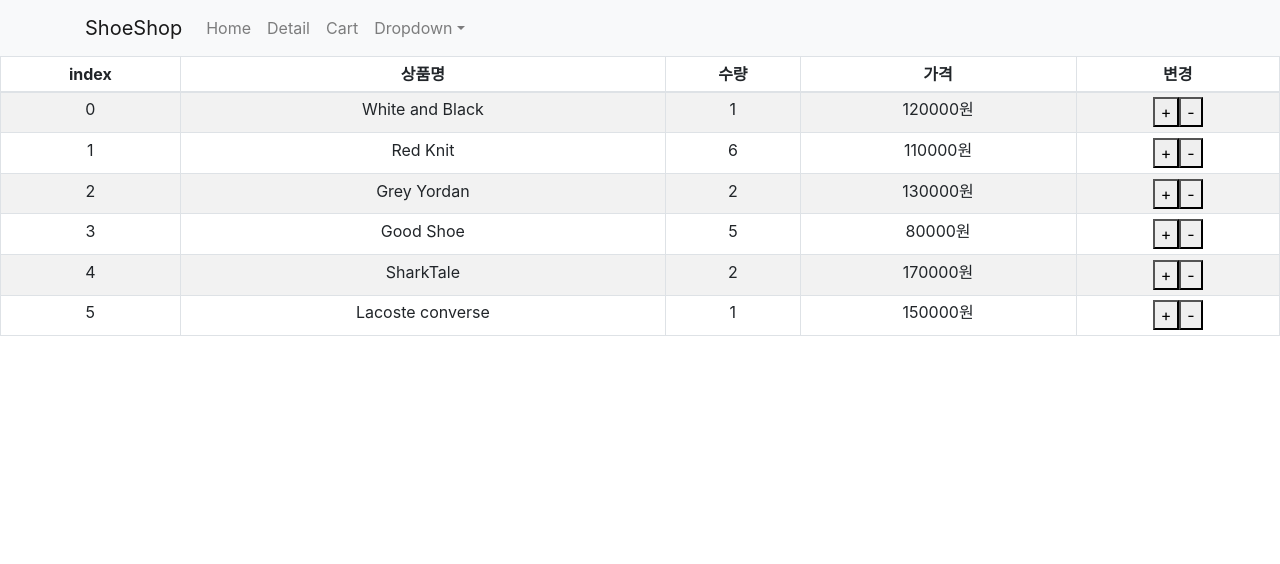
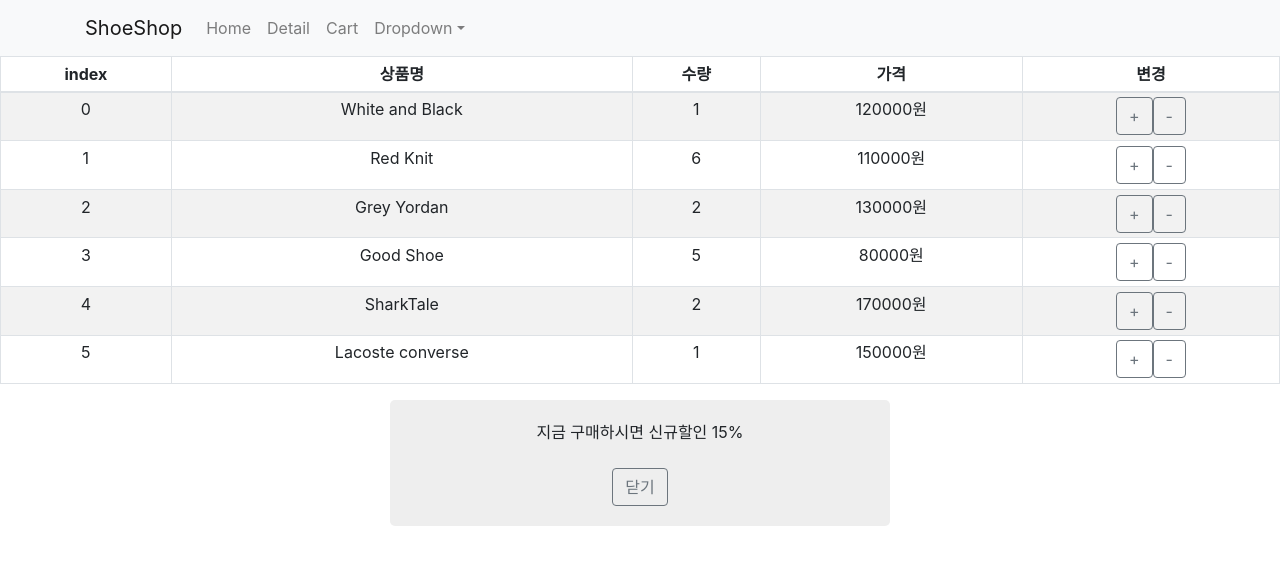
Before and after one commit to k9want/react-shop, a React (Create React App) app: page /cart in a window 1280 px wide. Shown: the top 564 px of the page. Built offline with nearby package versions, Linux system fonts and the light colour scheme.

Commit message:
Redux(3) - reducer 추가 후 combineReducers({ })

```diff
--- a/src/Cart.js
+++ b/src/Cart.js
@@ -28,6 +28,7 @@ function Cart(props) {
                 <td>{shoe.price}원</td>
                 <td>
                   <button
+                    className="btn btn-outline-secondary"
                     onClick={() => {
                       props.dispatch({ type: "수량증가" });
                     }}
@@ -35,6 +36,7 @@ function Cart(props) {
                     +
                   </button>
                   <button
+                    className="btn btn-outline-secondary"
                     onClick={() => {
                       props.dispatch({ type: "수량감소" });
                     }}
@@ -47,13 +49,26 @@ function Cart(props) {
           })}
         </tbody>
       </Table>
+      {props.alertState === true ? (
+        <div className="shoe-alert">
+          <p>지금 구매하시면 신규할인 15%</p>
+          <br />
+          <button
+            className="btn btn-outline-secondary"
+            onClick={() => props.dispatch({ type: "닫기" })}
+          >
+            닫기
+          </button>
+        </div>
+      ) : null}
     </div>
   );
 }
 
 function state를props화(state) {
   return {
-    state: state,
+    state: state.reducer,
+    alertState: state.reducer2,
   };
 }
 export default connect(state를props화)(Cart);
--- a/src/index.js
+++ b/src/index.js
@@ -5,7 +5,16 @@ import App from "./App";
 import reportWebVitals from "./reportWebVitals";
 import { BrowserRouter } from "react-router-dom";
 import { Provider } from "react-redux";
-import { createStore } from "redux";
+import { combineReducers, createStore } from "redux";
+
+let alertCart = true;
+
+function reducer2(state = alertCart, 액션) {
+  if (액션.type === "닫기") {
+    state = false;
+    return state;
+  } else return state;
+}
 
 let 기본state = [
   {
@@ -55,7 +64,7 @@ function reducer(state = 기본state, 액션) {
   } else return state;
 }
 
-let store = createStore(reducer);
+let store = createStore(combineReducers({ reducer, reducer2 }));
 
 ReactDOM.render(
   <React.StrictMode>
```
